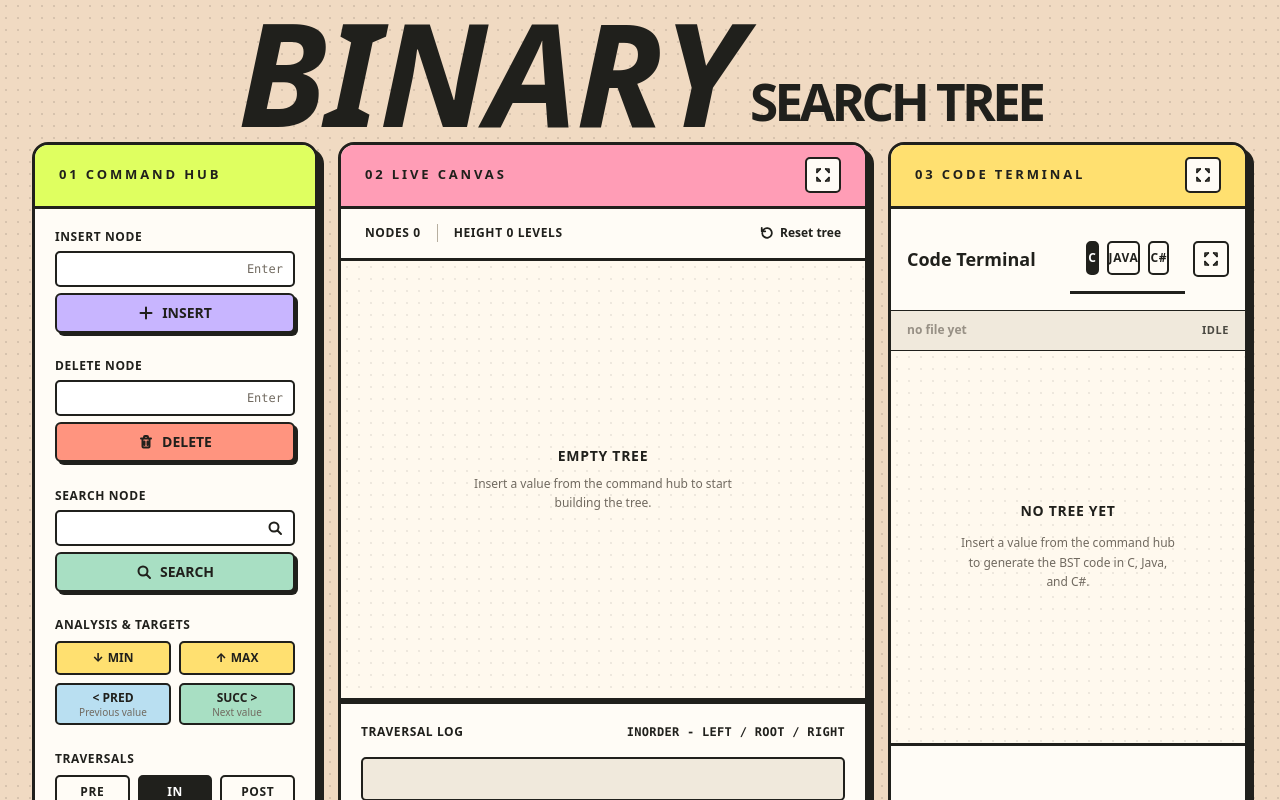
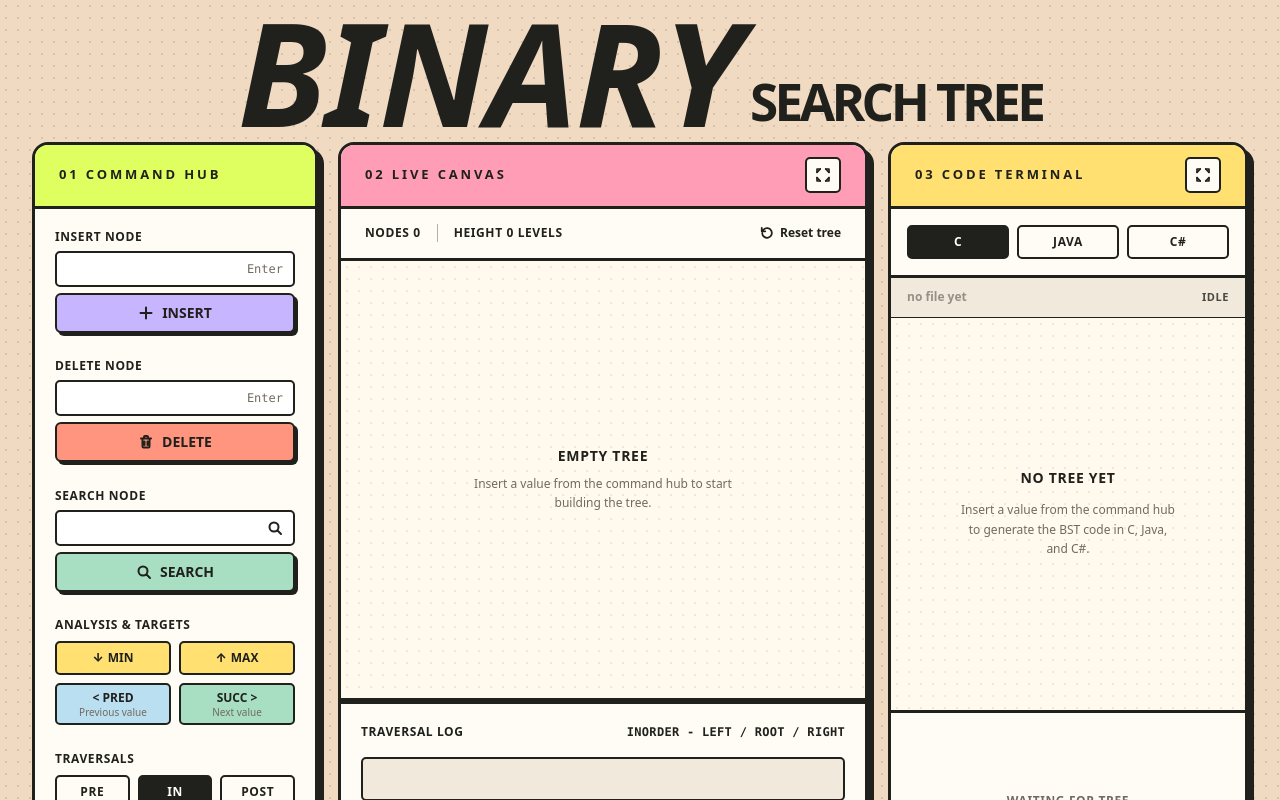
Before and after one commit to Mikael1206/Binary-Search-Tree---Program-Simulation, a React (Vite) app: page / in a window 1280 px wide. Shown: the top 800 px of the page. Built offline with nearby package versions, Linux system fonts and the light colour scheme; the HTML template or start-up script is replaced by a standard one.

Commit message:
feat: remove the redundant inner terminal header

```diff
--- a/src/components/CodeTerminal.tsx
+++ b/src/components/CodeTerminal.tsx
@@ -641,11 +641,6 @@ export const CodeTerminal: React.FC<CodeTerminalProps> = ({
       headerAction={!isModal ? expandButton : undefined}
       className={isModal ? 'w-full h-full rounded-none border-0 shadow-none' : `w-full max-w-[360px] h-auto min-h-[620px] md:h-[784px] ${className}`}
     >
-      {/* Header with Expand Control */}
-      <div className="flex-shrink-0">
-        <div className="flex items-center justify-between p-4 border-b border-ink bg-card">
-          <div className="text-lg font-extrabold text-ink">Code Terminal</div>
-          <div className="flex items-center gap-2">
       {/* Language Tabs Row */}
       <div className="p-4 border-b-3 border-ink flex items-center gap-2 bg-card select-none flex-shrink-0">
         {(['C', 'JAVA', 'C#'] as SupportedLanguage[]).map((language) => {
@@ -663,22 +658,6 @@ export const CodeTerminal: React.FC<CodeTerminalProps> = ({
             </button>
           );
         })}
-            </div>
-
-            {/* Expand Button */}
-            <button
-              type="button"
-              aria-label="Expand Code Terminal"
-              onClick={() => setIsExpanded(true)}
-              className="w-9 h-9 border-2 border-ink rounded-[5px] bg-card flex items-center justify-center text-ink cursor-pointer hover:bg-white active:translate-x-0.5 active:translate-y-0.5 transition-colors"
-            >
-              <svg className="w-4 h-4" viewBox="0 0 24 24" fill="none" stroke="currentColor" strokeWidth="2.5" strokeLinecap="round" strokeLinejoin="round">
-                <path d="M8 3H3v5M16 3h5v5M8 21H3v-5M16 21h5v-5" />
-                <path d="M3 8l5-5M21 8l-5-5M3 16l5 5M21 16l-5 5" />
-              </svg>
-            </button>
-          </div>
-        </div>
       </div>
 
       {/* Subheader — shows filename/operator when tree exists, idle hint otherwise */}
```
Lines whose indentation alone changed are shown as unchanged.
